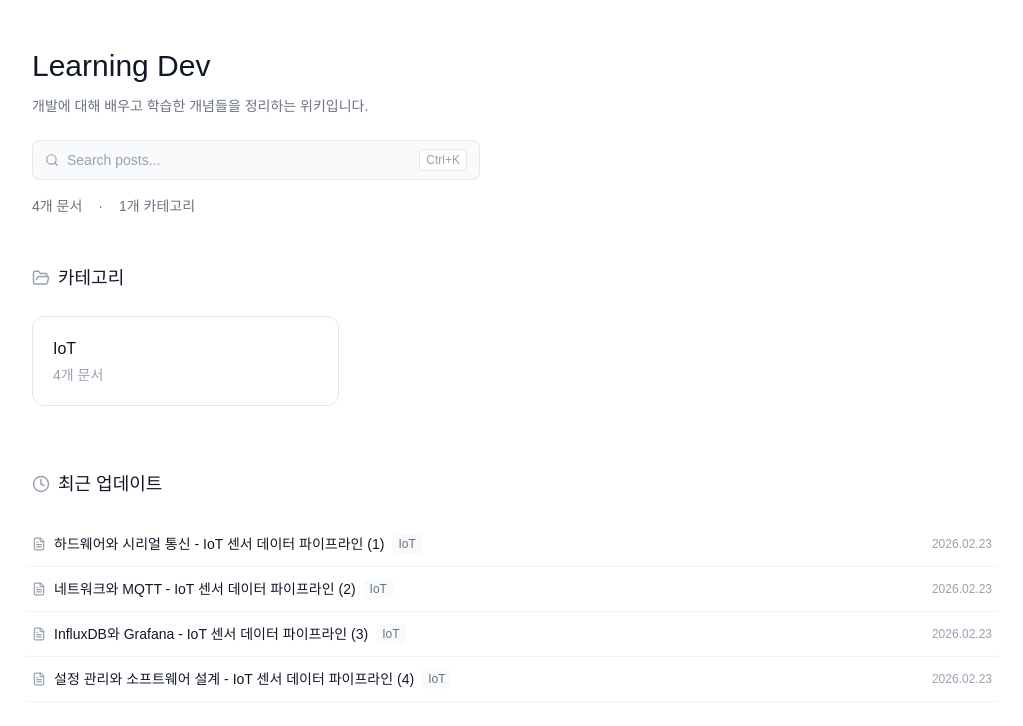
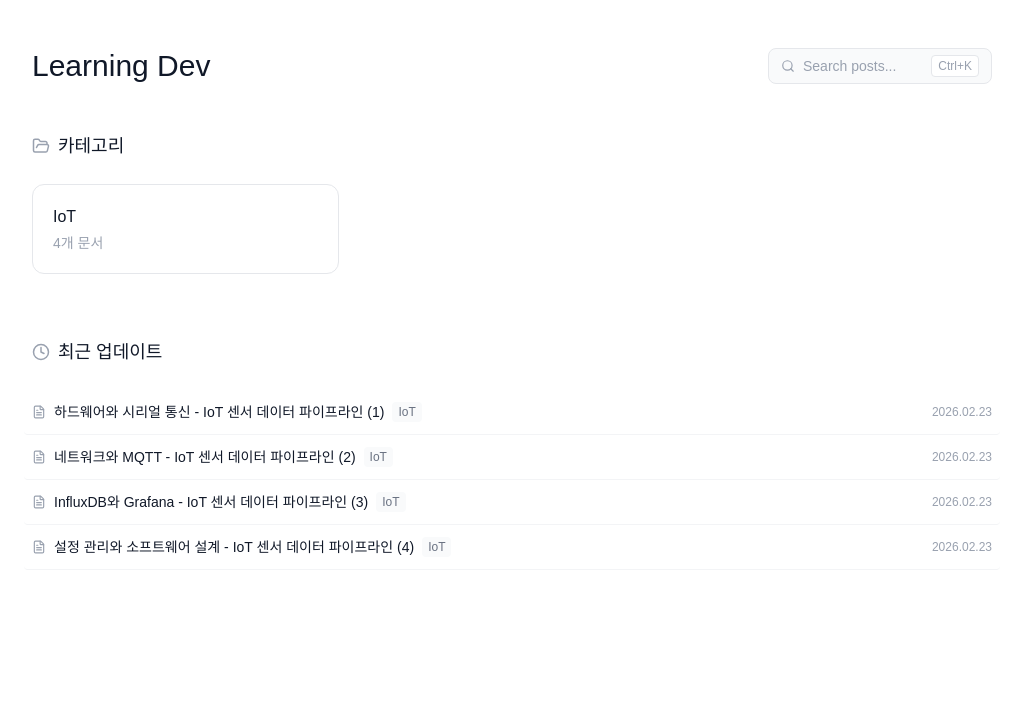
Before and after one commit to haerik999/haerik999.github.io, a Next.js app: page / in a window 1280 px wide. Shown: the top 726 px of the page, without its empty margins (128-1151 px from the left). Built offline with nearby package versions, Linux system fonts and the light colour scheme.

Commit message:
style: 홈 헤더 정리 - subtitle/통계 제거, 검색바 우상단 이동

```diff
--- a/app/page.tsx
+++ b/app/page.tsx
@@ -30,18 +30,9 @@ export default function Home() {
     <main className="min-h-screen bg-white">
       <div className="max-w-5xl mx-auto px-8 py-12">
         {/* Header */}
-        <div className="mb-12">
-          <h1 className="text-3xl font-light text-gray-900 mb-3">Learning Dev</h1>
-          <p className="text-sm text-gray-500 mb-6">개발에 대해 배우고 학습한 개념들을 정리하는 위키입니다.</p>
-
-          {/* Search trigger */}
+        <div className="flex items-center justify-between mb-12">
+          <h1 className="text-3xl font-light text-gray-900">Learning Dev</h1>
           <SearchTrigger />
-
-          <div className="flex items-center gap-4 text-sm text-gray-500 mt-4">
-            <span>{posts.length}개 문서</span>
-            <span>·</span>
-            <span>{categoryTree.length}개 카테고리</span>
-          </div>
         </div>
 
         {/* Category cards grid */}
--- a/components/SearchTrigger.tsx
+++ b/components/SearchTrigger.tsx
@@ -9,7 +9,7 @@ export function SearchTrigger() {
   return (
     <button
       onClick={open}
-      className="flex items-center gap-2 w-full max-w-md px-3 py-2 text-sm text-gray-400 bg-gray-50 border border-gray-200 rounded-lg hover:border-gray-400 hover:bg-white transition-colors cursor-pointer"
+      className="flex items-center gap-2 w-56 px-3 py-1.5 text-sm text-gray-400 bg-gray-50 border border-gray-200 rounded-lg hover:border-gray-400 hover:bg-white transition-colors cursor-pointer"
     >
       <Search size={14} className="shrink-0" />
       <span className="flex-1 text-left">Search posts...</span>
```
